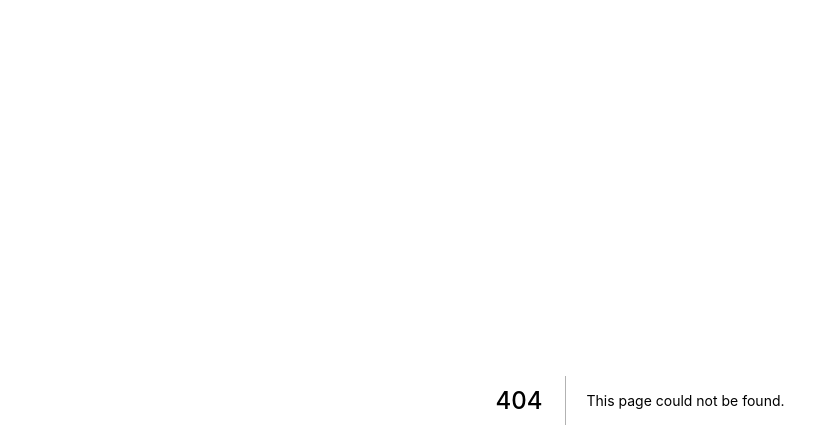
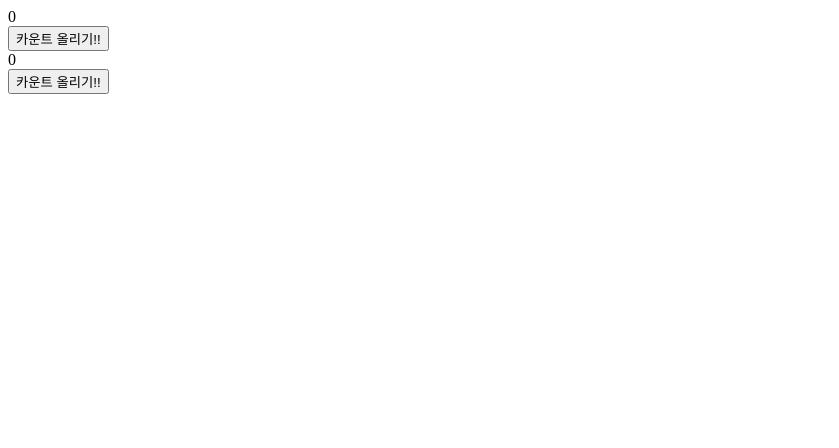
Before and after one commit to jay0425/class_quiz, a Next.js app: page /02-2 in a window 1280 px wide. Before the commit this address had no page. Shown: the top 448 px of the page, without its empty margins (0-839 px from the left). Built offline with nearby package versions, Linux system fonts and the light colour scheme.

Commit message:
1106 퀴즈05

```diff
--- /dev/null
+++ b/pages/02-2/index.js
@@ -0,0 +1,23 @@
+import { useState } from 'react';
+
+export default function ExamplePage() {
+  const [count, setCount] = useState(0);
+
+  function onClickCountUp() {
+    let count = Number(document.getElementById('qqq').innerText) + 1;
+    document.getElementById('qqq').innerText = count;
+  }
+
+  function onClickCountUp2() {
+    setCount(count + 1);
+  }
+
+  return (
+    <div>
+      <div id="qqq">0</div>
+      <button onClick={onClickCountUp}>카운트 올리기!!</button>
+      <div>{count}</div>
+      <button onClick={onClickCountUp2}>카운트 올리기!!</button>
+    </div>
+  );
+}
```
Also changed, not shown: pages/02-1/index.js (added, +23 -0 lines), pages/02-3/index.js (added, +10 -0 lines), 1 other file (tests, documents, lock files or other folders).
